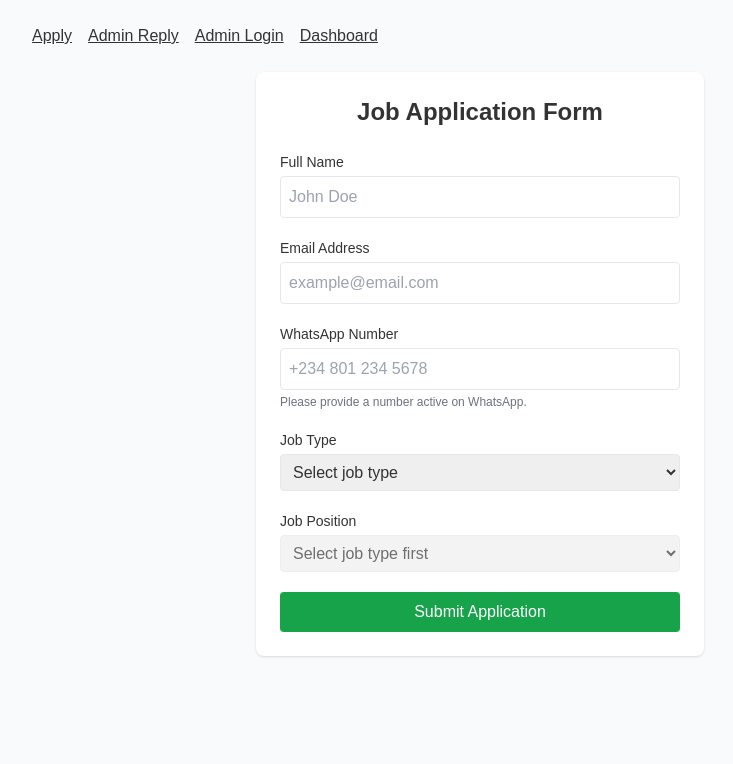
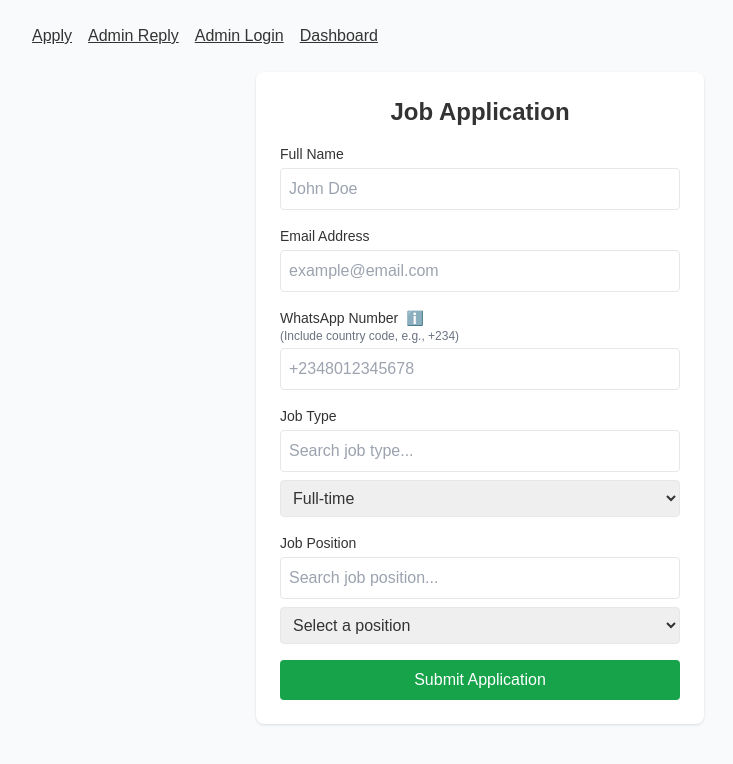
Before and after one commit to Xtosea/JobLink, a React (Create React App) app: page / in a window 1280 px wide. Shown: the top 764 px of the page, without its empty margins (160-893 px from the left). Built offline with nearby package versions, Linux system fonts and the light colour scheme.

Commit message:
Update ApplicantForm.jsx

```diff
--- a/src/pages/ApplicantForm.jsx
+++ b/src/pages/ApplicantForm.jsx
@@ -1,4 +1,4 @@
-import React, { useState } from "react";
+import React, { useState, useEffect } from "react";
 import axios from "axios";
 
 const API_BASE =
@@ -6,70 +6,55 @@ const API_BASE =
     ? "https://joblinkbackend.onrender.com"
     : "http://localhost:5000";
 
-// Job Types
-const JOB_TYPES = [
-  "Full-time",
-  "Part-time",
-  "Contract",
-  "Remote",
-  "Hybrid",
-  "Internship",
-  "Freelance",
-  "Volunteer",
-];
-
-// Job Positions mapped to Job Types
+// Job positions grouped by type
 const JOB_POSITIONS_BY_TYPE = {
   "Full-time": [
+    "Admin Assistant",
+    "Backend Developer",
+    "Business Development Executive",
+    "Cleaner / Housekeeper",
+    "Content Creator",
+    "Customer Support Officer",
+    "Data Analyst",
+    "Delivery Rider / Messenger",
+    "Digital Marketer",
+    "Driver",
+    "Electrician",
+    "Event Staff",
+    "Finance Officer",
     "Frontend Developer",
-    "Backend Developer",
     "Full Stack Developer",
+    "Gardener / Groundskeeper",
+    "Graphic Designer",
+    "HR Officer",
     "Mobile App Developer",
+    "Nurse",
+    "Procurement Officer",
+    "Project Coordinator",
+    "Receptionist",
+    "Security Officer",
+    "Store Attendant",
+    "Teacher",
+    "Tutor",
     "UI/UX Designer",
-    "Business Development Executive",
-    "Sales Executive",
-    "Customer Support Officer",
-    "Project Coordinator",
-    "Digital Marketer",
-  ],
+    "Warehouse Worker",
+    "Waiter / Waitress",
+    "Other",
+  ].sort(),
   "Part-time": [
+    "Administrative Assistant",
+    "Cleaner / Housekeeper",
     "Content Creator",
+    "Driver",
+    "Event Staff",
     "Graphic Designer",
+    "Sales Associate",
+    "Security Guard",
     "Social Media Manager",
-    "Data Analyst",
+    "Tutor",
     "Volunteer Fundraiser",
-  ],
-  Contract: [
-    "IT Support Officer",
-    "Project Coordinator",
-    "Backend Developer",
-    "Frontend Developer",
-  ],
-  Remote: [
-    "Digital Marketer",
-    "Content Creator",
-    "UI/UX Designer",
-    "Frontend Developer",
-    "Backend Developer",
-  ],
-  Hybrid: [
-    "Business Development Executive",
-    "Regional Marketing Executive",
-    "Sales Account Executive",
-  ],
-  Internship: [
-    "Intern Frontend Developer",
-    "Intern Backend Developer",
-    "Marketing Intern",
-    "Content Intern",
-  ],
-  Freelance: [
-    "Graphic Designer",
-    "Content Writer",
-    "Video Editor",
-    "Social Media Manager",
-  ],
-  Volunteer: ["Volunteer Fundraiser", "Community Manager", "Field Officer"],
+    "Other",
+  ].sort(),
 };
 
 export default function ApplicantForm() {
@@ -77,22 +62,61 @@ export default function ApplicantForm() {
     fullname: "",
     email: "",
     mobile: "",
-    jobType: "",
+    jobType: "Full-time",
     jobPosition: "",
   });
+
+  const [jobOptions, setJobOptions] = useState(JOB_POSITIONS_BY_TYPE["Full-time"]);
+  const [filteredJobOptions, setFilteredJobOptions] = useState(jobOptions);
+  const [showOtherJob, setShowOtherJob] = useState(false);
+  const [jobSearchTerm, setJobSearchTerm] = useState("");
+  const [typeSearchTerm, setTypeSearchTerm] = useState("");
+  const [filteredTypeOptions, setFilteredTypeOptions] = useState(Object.keys(JOB_POSITIONS_BY_TYPE).sort());
 
   const [loading, setLoading] = useState(false);
   const [successMsg, setSuccessMsg] = useState("");
 
+  // Update job positions when jobType changes
+  useEffect(() => {
+    const options = JOB_POSITIONS_BY_TYPE[form.jobType] || [];
+    setJobOptions(options);
+    setFilteredJobOptions(options);
+    setForm((prev) => ({ ...prev, jobPosition: "" }));
+    setShowOtherJob(false);
+    setJobSearchTerm("");
+  }, [form.jobType]);
+
+  // Filter job positions alphabetically
+  useEffect(() => {
+    const filtered = jobOptions
+      .filter((opt) => opt.toLowerCase().includes(jobSearchTerm.toLowerCase()))
+      .sort();
+    setFilteredJobOptions(filtered);
+  }, [jobSearchTerm, jobOptions]);
+
+  // Filter job types alphabetically
+  useEffect(() => {
+    const allTypes = Object.keys(JOB_POSITIONS_BY_TYPE).sort();
+    const filtered = allTypes.filter((type) =>
+      type.toLowerCase().includes(typeSearchTerm.toLowerCase())
+    );
+    setFilteredTypeOptions(filtered);
+  }, [typeSearchTerm]);
+
   const handleChange = (e) => {
     const { name, value } = e.target;
+    setForm({ ...form, [name]: value });
 
-    // Reset jobPosition if jobType changes
-    if (name === "jobType") {
-      setForm({ ...form, jobType: value, jobPosition: "" });
-    } else {
-      setForm({ ...form, [name]: value });
+    if (name === "jobPosition" && value === "Other") {
+      setShowOtherJob(true);
+    } else if (name === "jobPosition") {
+      setShowOtherJob(false);
     }
+  };
+
+  const validateWhatsApp = (number) => {
+    const regex = /^\+234\d{10}$/;
+    return regex.test(number);
   };
 
   const handleSubmit = async (e) => {
@@ -100,22 +124,28 @@ export default function ApplicantForm() {
     setLoading(true);
     setSuccessMsg("");
 
+    if (!validateWhatsApp(form.mobile)) {
+      alert("Please enter a valid Nigerian WhatsApp number starting with +234 followed by 10 digits.");
+      setLoading(false);
+      return;
+    }
+
     try {
       await axios.post(`${API_BASE}/api/applications`, form, {
         headers: { "Content-Type": "application/json" },
+        withCredentials: false,
       });
 
-      setSuccessMsg(
-        "Application submitted successfully. Check your email for next steps."
-      );
-
+      setSuccessMsg("Application submitted successfully. Check your email for next steps.");
       setForm({
         fullname: "",
         email: "",
         mobile: "",
-        jobType: "",
+        jobType: "Full-time",
         jobPosition: "",
       });
+      setJobSearchTerm("");
+      setTypeSearchTerm("");
     } catch (err) {
       alert(err.response?.data?.message || "Submission failed");
     } finally {
@@ -123,18 +153,14 @@ export default function ApplicantForm() {
     }
   };
 
-  // Get positions for selected type, or empty array
-  const positions = JOB_POSITIONS_BY_TYPE[form.jobType] || [];
-
   return (
     <div className="max-w-md mx-auto p-6 bg-white rounded-lg shadow">
-      <h2 className="text-2xl font-bold mb-6 text-center">Job Application Form</h2>
+      <h2 className="text-2xl font-bold mb-4 text-center">Job Application</h2>
 
-      {successMsg && (
-        <p className="mb-4 text-green-600 text-center">{successMsg}</p>
-      )}
+      {successMsg && <p className="mb-4 text-green-600 text-center">{successMsg}</p>}
 
-      <form onSubmit={handleSubmit} className="space-y-5">
+      <form onSubmit={handleSubmit} className="space-y-4">
+
         {/* Full Name */}
         <div>
           <label className="block text-sm font-medium mb-1">Full Name</label>
@@ -149,7 +175,7 @@ export default function ApplicantForm() {
           />
         </div>
 
-        {/* Email Address */}
+        {/* Email */}
         <div>
           <label className="block text-sm font-medium mb-1">Email Address</label>
           <input
@@ -164,25 +190,40 @@ export default function ApplicantForm() {
         </div>
 
         {/* WhatsApp Number */}
-        <div>
-          <label className="block text-sm font-medium mb-1">WhatsApp Number</label>
+        <div className="relative">
+          <label className="block text-sm font-medium mb-1">
+            WhatsApp Number{" "}
+            <span
+              className="ml-1 text-gray-400 cursor-pointer"
+              title="Include country code. Example: +2348012345678"
+            >
+              ℹ️
+            </span>
+            <span className="text-xs text-gray-500 block">
+              (Include country code, e.g., +234)
+            </span>
+          </label>
           <input
             type="tel"
             name="mobile"
-            placeholder="+234 801 234 5678"
+            placeholder="+2348012345678"
             value={form.mobile}
             onChange={handleChange}
             className="w-full p-2 border rounded"
             required
           />
-          <p className="text-xs text-gray-500 mt-1">
-            Please provide a number active on WhatsApp.
-          </p>
         </div>
 
         {/* Job Type */}
         <div>
           <label className="block text-sm font-medium mb-1">Job Type</label>
+          <input
+            type="text"
+            placeholder="Search job type..."
+            value={typeSearchTerm}
+            onChange={(e) => setTypeSearchTerm(e.target.value)}
+            className="w-full mb-2 p-2 border rounded"
+          />
           <select
             name="jobType"
             value={form.jobType}
@@ -190,11 +231,8 @@ export default function ApplicantForm() {
             className="w-full p-2 border rounded"
             required
           >
-            <option value="">Select job type</option>
-            {JOB_TYPES.map((type) => (
-              <option key={type} value={type}>
-                {type}
-              </option>
+            {filteredTypeOptions.map((type) => (
+              <option key={type} value={type}>{type}</option>
             ))}
           </select>
         </div>
@@ -202,26 +240,42 @@ export default function ApplicantForm() {
         {/* Job Position */}
         <div>
           <label className="block text-sm font-medium mb-1">Job Position</label>
+          {!showOtherJob ? (
+            <>
+              <input
+                type="text"
+                placeholder="Search job position..."
+                value={jobSearchTerm}
+                onChange={(e) => setJobSearchTerm(e.target.value)}
+                className="w-full mb-2 p-2 border rounded"
+              />
               <select
                 name="jobPosition"
                 value={form.jobPosition}
                 onChange={handleChange}
                 className="w-full p-2 border rounded"
                 required
-            disabled={!form.jobType} // disable if job type not selected
               >
-            <option value="">
-              {form.jobType ? "Select position" : "Select job type first"}
-            </option>
-            {positions.map((pos) => (
-              <option key={pos} value={pos}>
-                {pos}
-              </option>
+                <option value="">Select a position</option>
+                {filteredJobOptions.map((position) => (
+                  <option key={position} value={position}>{position}</option>
                 ))}
               </select>
+            </>
+          ) : (
+            <input
+              type="text"
+              name="jobPosition"
+              placeholder="Enter your job position"
+              value={form.jobPosition}
+              onChange={handleChange}
+              className="w-full p-2 border rounded"
+              required
+            />
+          )}
         </div>
 
-        {/* Submit Button */}
+        {/* Submit */}
         <button
           type="submit"
           disabled={loading}
```
Lines whose indentation alone changed are shown as unchanged.
